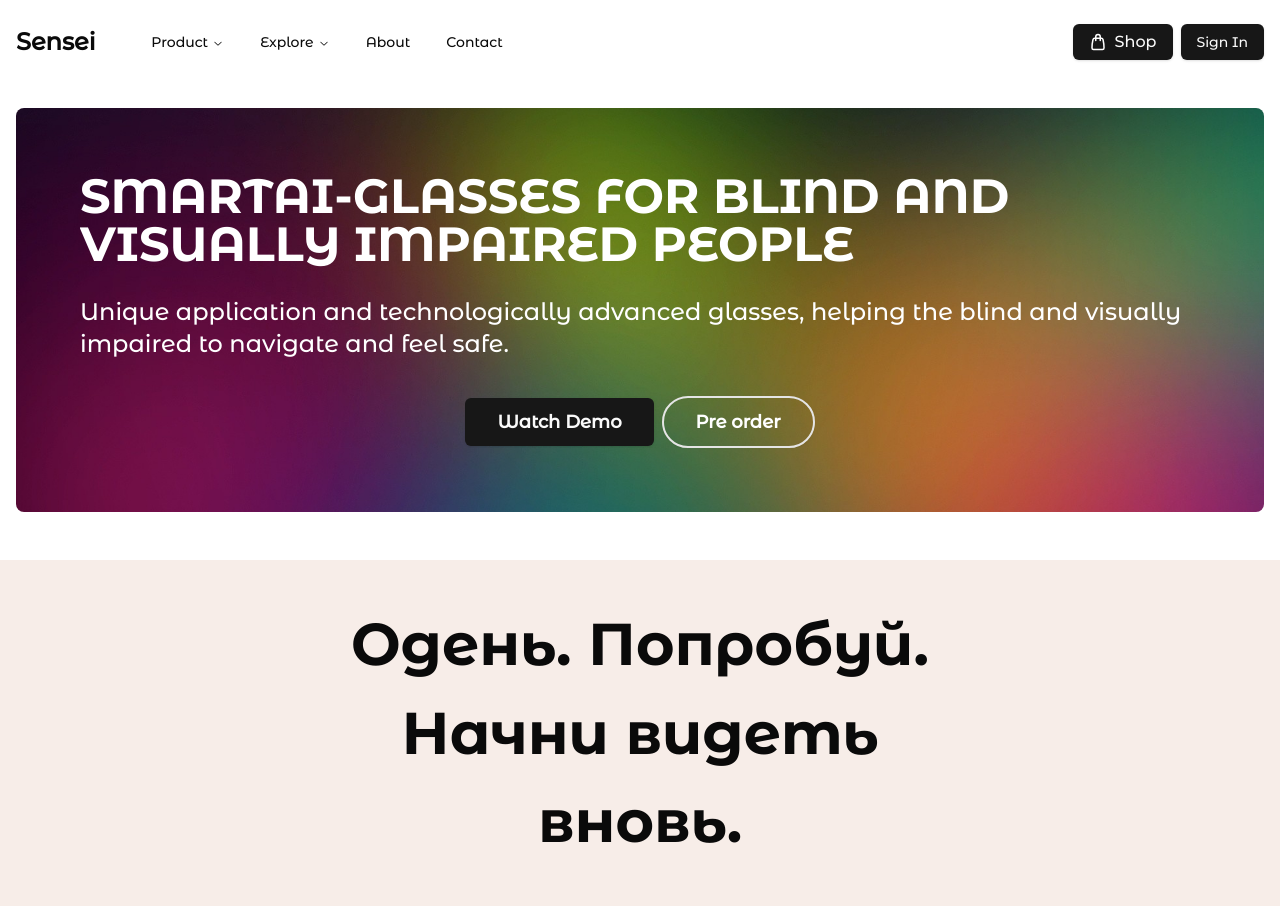
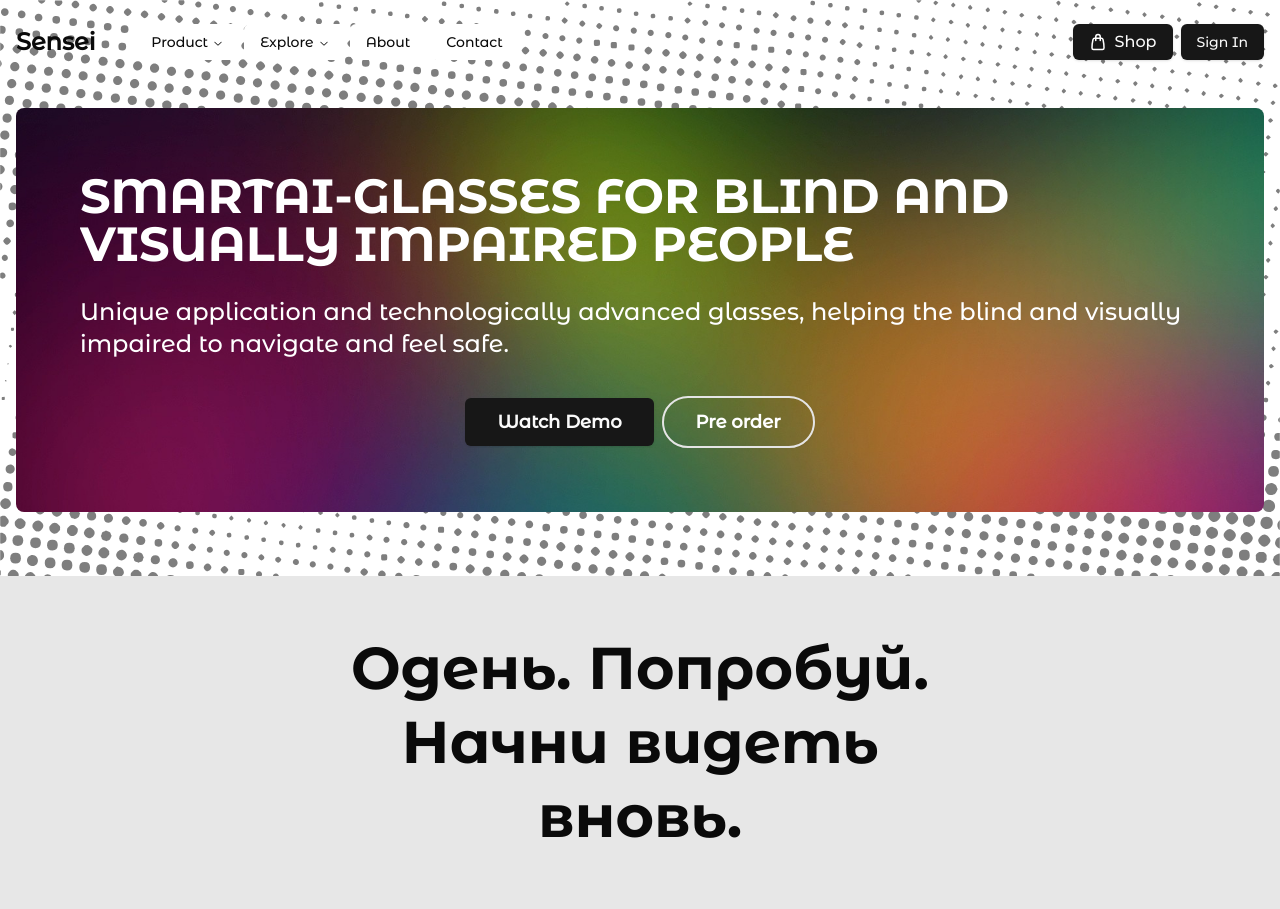
Before and after one commit to SabyrAlymbekov/Sensei-Glasses, a Next.js app: page / in a window 1280 px wide. Built offline with nearby package versions, Linux system fonts and the light colour scheme.

Commit message:
added something

```diff
--- a/components/home/AboutUs.tsx
+++ b/components/home/AboutUs.tsx
@@ -3,11 +3,14 @@ import React from 'react';
 const AboutUs = () => {
   return (
     <section className="bg-block">
-      <div className="container py-10">
-        <h1 className="text-[59px] font-montserrat-bold w-1/2 text-center mx-auto leading-12">
-          Одень. Попробуй. Начни видеть вновь.
-        </h1>
+      <div className="container py-14">
+        <div className="inner flex flex-col gap-10">
 
+          <h1 className="text-[59px] font-montserrat-bold w-1/2 text-center mx-auto leading-tight">
+            Одень. Попробуй. Начни видеть вновь.
+          </h1>
+
+        </div>
       </div>
     </section>
   );
--- a/components/home/main.tsx
+++ b/components/home/main.tsx
@@ -5,8 +5,15 @@ import Image from "next/image";
 
 const MainContent = () => {
     return (
-      <div className="container">
-          <div className="flex justify-center items-center flex-col my-10">
+      <div className="container realtive overflow-hidden">
+          <Image
+            src="/assets/images/bgc-dots.svg"
+            width={400}
+            height={400}
+            alt="bgc-dots image"
+            className="absolute object-cover object-center w-full h-full top-0 left-0 z-[-1] opacity-50"
+          />
+          <div className="flex justify-center items-center flex-col mt-10 mb-14">
               <div className="relative w-full px-16 py-16 my-2 max-lg:px-10">
                   <Image src="/assets/images/radialbg2.jpg" alt="home page image" width={848} height={477}
                          className="absolute top-0 left-0 w-full h-full object-cover backdrop-blur-2xl rounded-lg"/>
--- a/tailwind.config.ts
+++ b/tailwind.config.ts
@@ -24,8 +24,11 @@ const config: Config = {
 				'montserrat-medium': ["var(--font-montserrat-medium)"],
 				'montserrat-semibold': ["var(--font-montserrat-semibold)"]
 			},
+			backgroundImage: {
+				main: "url(/public/assets/images/bgc-dots.svg)"
+			},
 			backgroundColor: {
-				block: "#F7EDE8",
+				block: "#e7e7e7",
 
 			},
   		colors: {
```
Also changed, not shown: public/assets/images/bgc-dots.svg (added).
